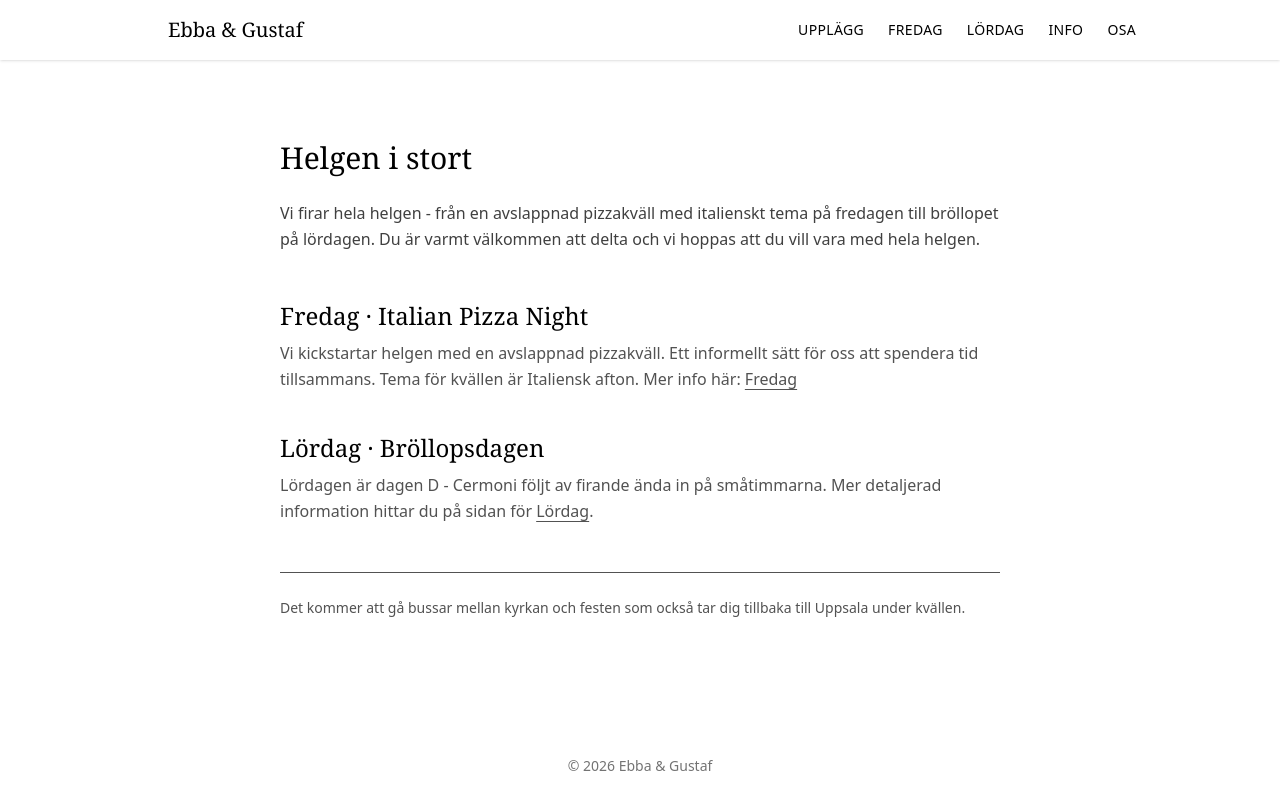
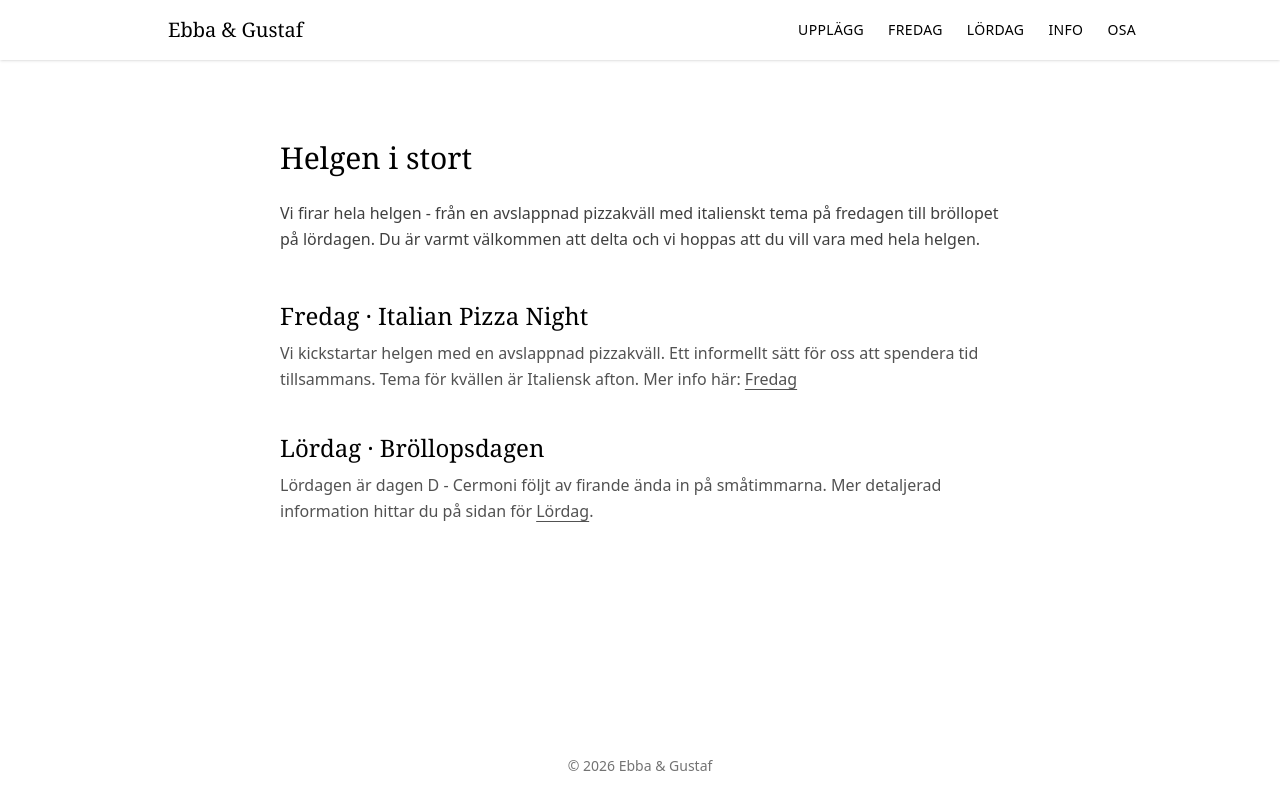
Before and after one commit to gustafffandersson/wedding-site-deployment, a React (Vite) app: page /schedule in a window 1280 px wide. Built offline with nearby package versions, Linux system fonts and the light colour scheme.

Commit message:
Removed buss text from overview

```diff
--- a/src/pages/Schedule.jsx
+++ b/src/pages/Schedule.jsx
@@ -51,14 +51,6 @@ export default function Schedule() {
             </p>
           </div>
         </div>
-
-        {/* Transport note */}
-        <div className="mt-12 border-t pt-6 text-neutral-600 text-sm leading-relaxed">
-          <p>
-            Det kommer att gå bussar mellan kyrkan och festen som också tar dig tillbaka
-            till Uppsala under kvällen.
-          </p>
-        </div>
       </div>
     </section>
   );
```
